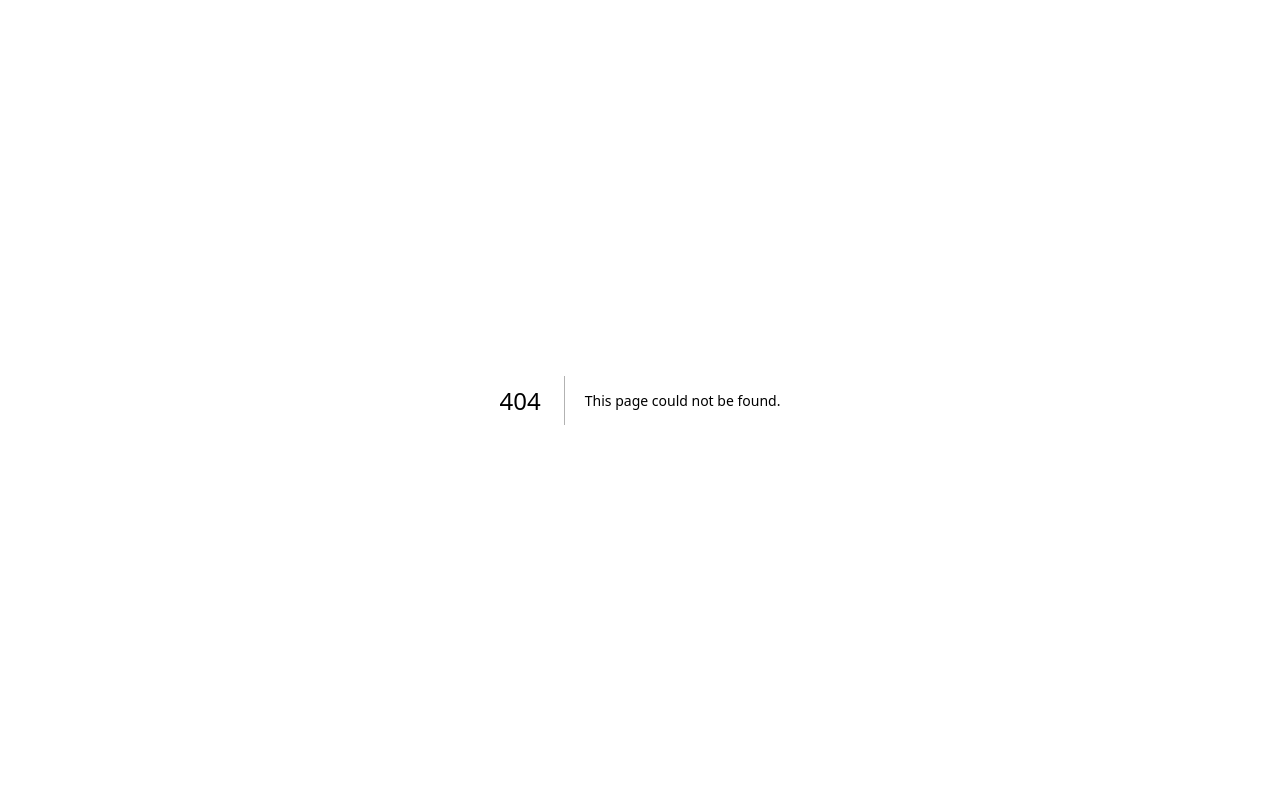
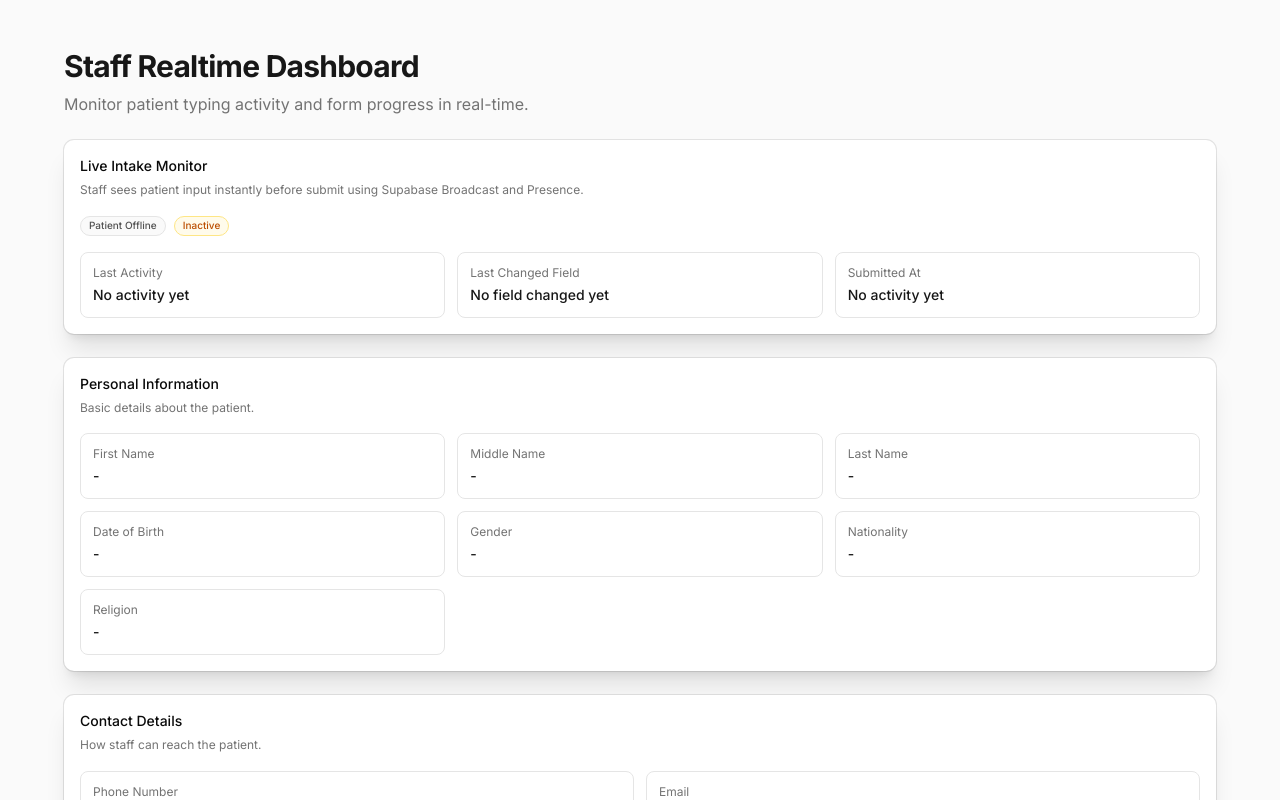
Before and after one commit to Chayathon/Real-time-Patient-Intake, a Next.js app: page /staff in a window 1280 px wide. Before the commit this address had no page. Shown: the top 800 px of the page. Built offline with nearby package versions, Linux system fonts and the light colour scheme; no server answers.

Commit message:
Create page.tsx

```diff
--- /dev/null
+++ b/app/staff/page.tsx
@@ -0,0 +1,21 @@
+import React from "react";
+import { StaffDashboard } from "@/components/staff/staff-dashboard";
+
+export default function StaffPage() {
+    return (
+        <main className="min-h-screen bg-neutral-50 p-4 md:p-8 lg:p-12">
+            <div className="max-w-6xl mx-auto space-y-6">
+                <div className="space-y-2">
+                    <h1 className="text-3xl font-bold tracking-tight text-neutral-900">
+                        Staff Realtime Dashboard
+                    </h1>
+                    <p className="text-neutral-500">
+                        Monitor patient typing activity and form progress in
+                        real-time.
+                    </p>
+                </div>
+                <StaffDashboard />
+            </div>
+        </main>
+    );
+}
```
